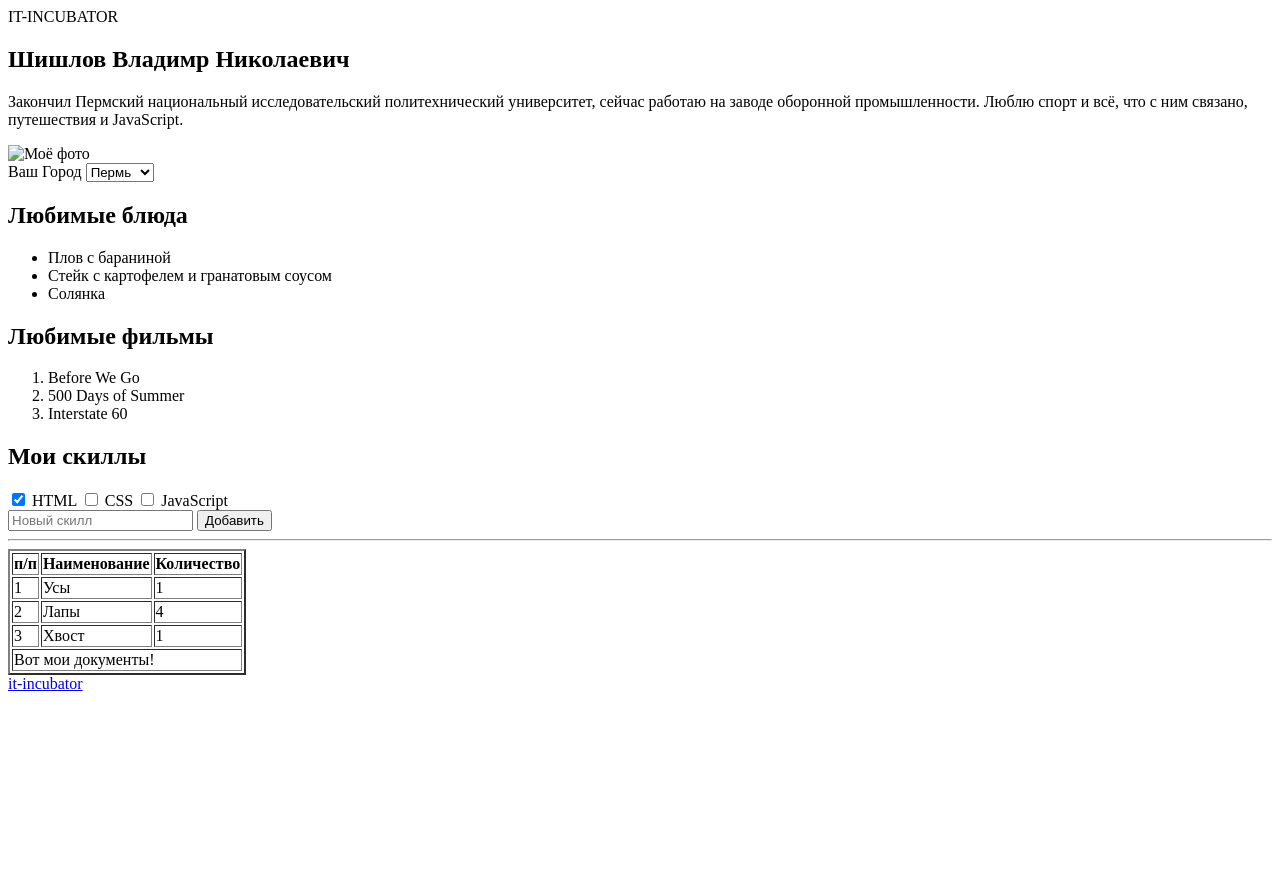
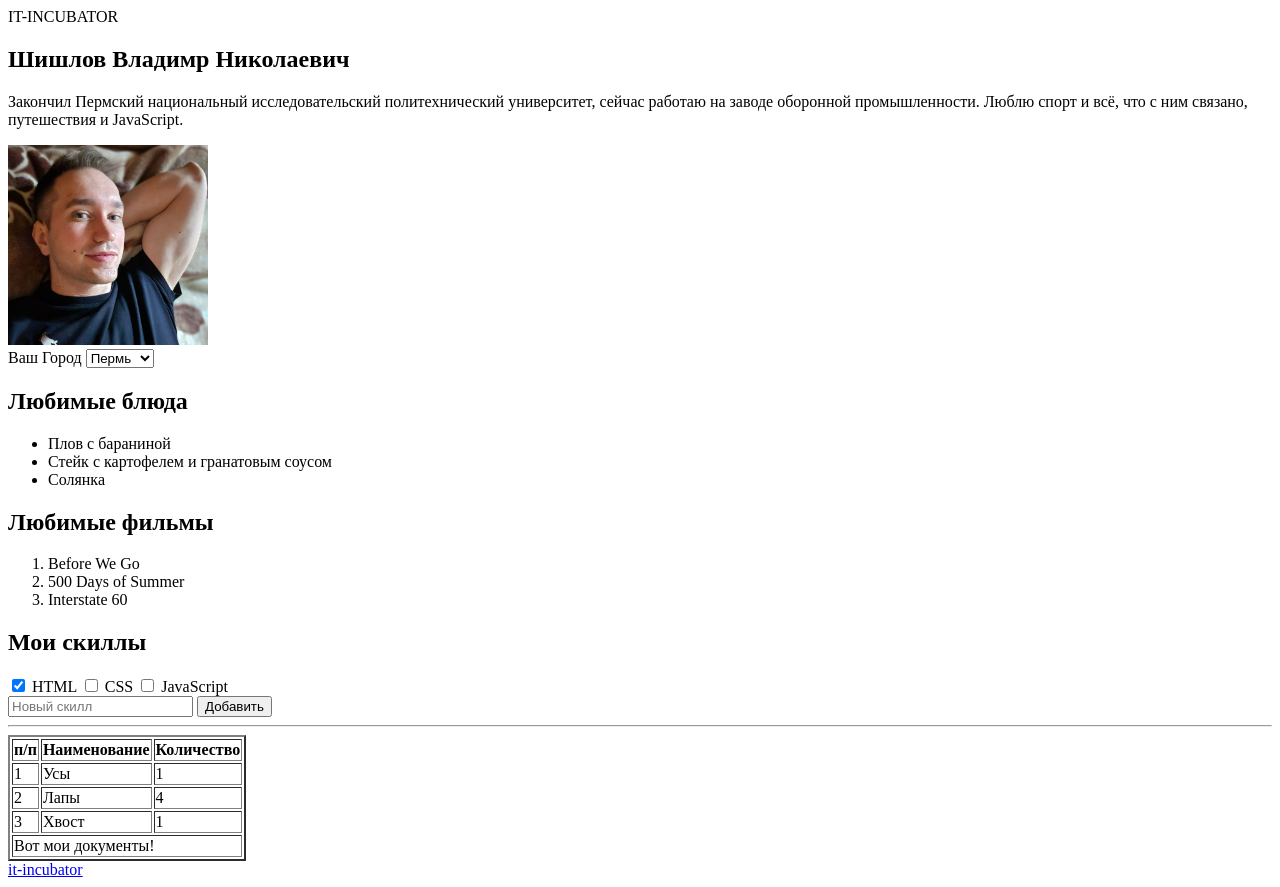
Before and after one commit to Versus523/1-hw-with-auto-test-html-css-main, a plain HTML site: page index.html in a window 1280 px wide. Before the commit the page ends 800 px from the top, so only its background shows below. Drawn offline with Linux system fonts and the light colour scheme.

Commit message:
complete task-1

```diff
--- a/index.html
+++ b/index.html
@@ -25,7 +25,7 @@
 				оборонной промышленности. Люблю спорт и всё, что с ним связано, путешествия и JavaScript.
 			</p>
 			<!-- c) Фото (или любую картинку из интернета). Не забудь добавить описание на случай, если изображение не загрузится -->
-			<img src="" alt="Моё фото" />
+			<img src="./img/photo.jpg" width="200" height="200" alt="Моё фото" />
 		</section>
 
 		<section data-cy="hw1-section-about-pre">
```
Also changed, not shown: img/photo.jpg (added).
